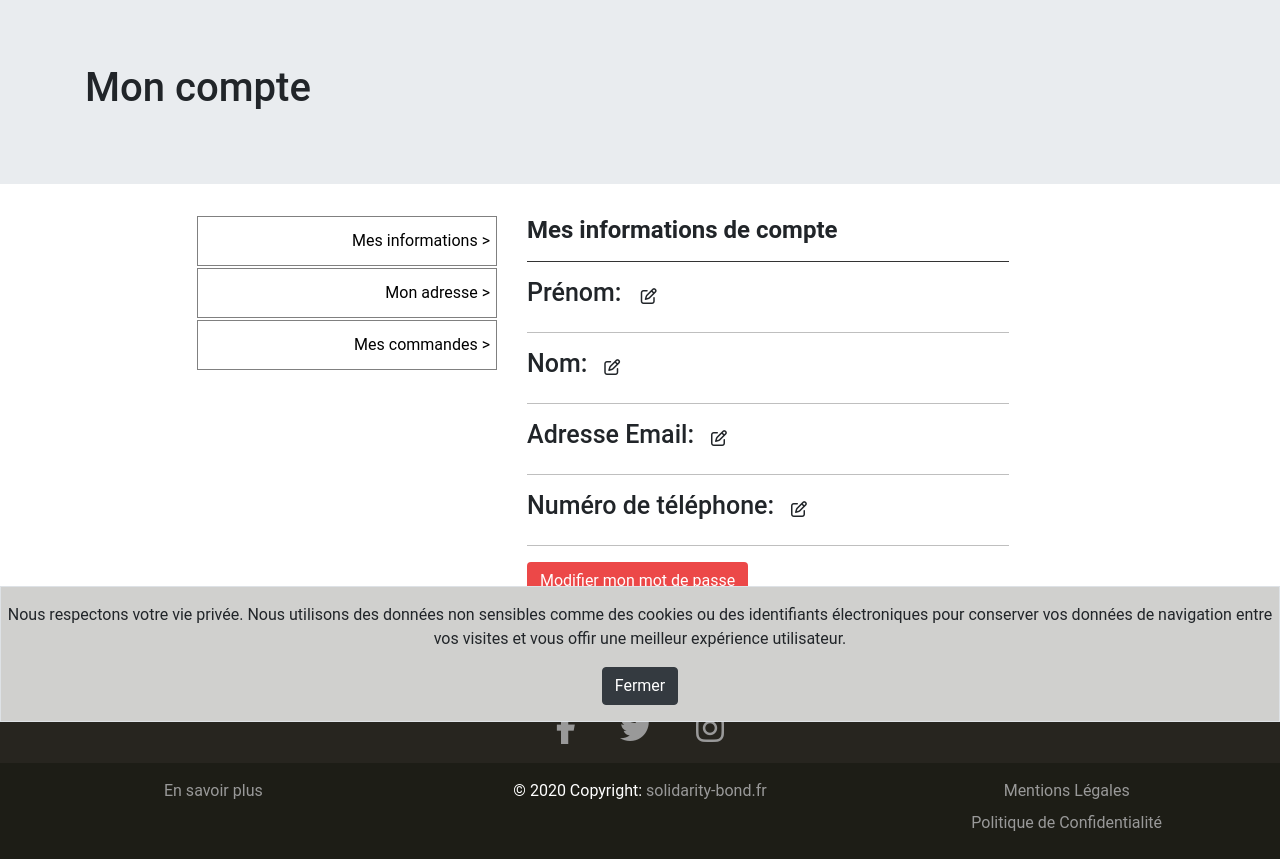
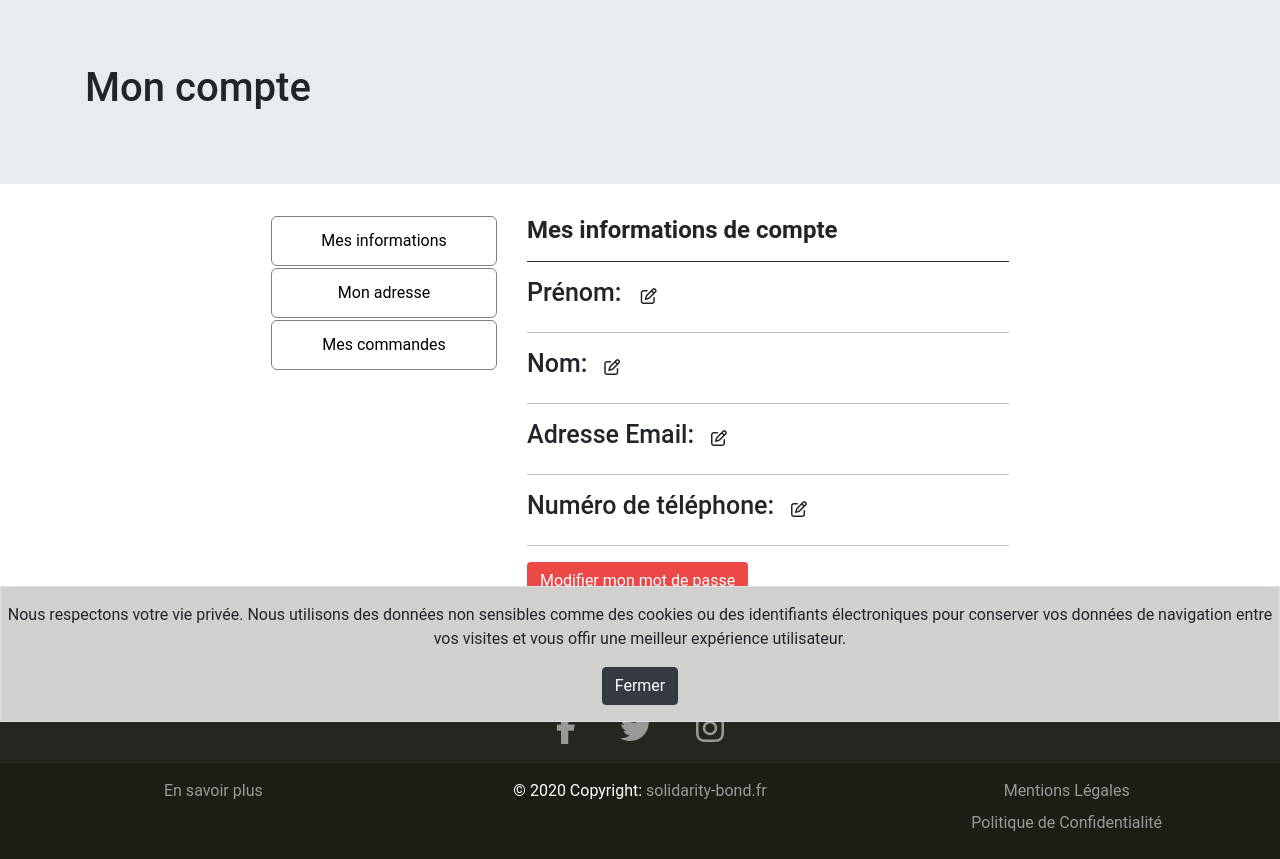
Before and after one commit to SamilErd/Solidarity-Bond, a Symfony app: template templates/security/account.html.twig in a window 1280 px wide. Shown: the part 78-937 px from the top of the page. Run offline with Twig, Linux system fonts and the light colour scheme; the template is opened without the code that fills it, so the values that code supplies are empty; some libraries are stand-ins or nearby versions.

Commit message:
account view fix

```diff
--- a/public/css/custom.css
+++ b/public/css/custom.css
@@ -355,17 +355,17 @@ ul {
   background-color: white;
   color: black; /* White text */
   display: block; /* Make the buttons appear below each other */
-  width: 300px;
+  width: 100%;
   height: 50px;
-  text-align: right;
   border: 1px solid gray;
+  border-radius : 6px;
   margin-bottom: 2px;
   outline:none;
 }
 
 
 .Toright{
-  padding-left: 50px;
+
   transition: transform .2s;
 }
 .Toright:hover {
--- a/templates/main/index.html.twig
+++ b/templates/main/index.html.twig
@@ -249,7 +249,6 @@ $(document).ready(function(){
 			var yyyy = today.getFullYear();
 			today = mm + '/' + dd + '/' + yyyy;
 			var totalcases = Object.values(response)[0][0].total_cases;
-			console.log(typeof totalcases);
 			var totaldeaths = Object.values(response)[0][0].total_deaths;
 			var countries = Object.values(response)[0][0].total_affected_countries;
 			var totalrecovered = Object.values(response)[0][0].total_recovered;
--- a/templates/security/account.html.twig
+++ b/templates/security/account.html.twig
@@ -16,11 +16,11 @@
 	{% endif %}
 <div class="container width-responsive justify-account">
 	<div class="row">
-			<div class="col-xl-4 col-md-6 col-sm-6 mx-auto mb-3" style="text-algin:center;">
-				<div class="">
-					<button class="btn-acc float-right Toright" onclick="ShowInfos()">{% trans %}Mes informations{% endtrans %} ></button>
-					<button class="btn-acc float-right Toright" onclick="ShowAddress()">{% trans %}Mon adresse{% endtrans %} ></button>
-					<button class="btn-acc float-right Toright" onclick="ShowOrders()">{% trans %}Mes commandes{% endtrans %} ></button>
+			<div class="col-xl-4 col-md-12 mx-auto mb-3 text-center">
+				<div style="margin: 0 auto; width: auto;">
+					<button class="btn-acc Toright text-center" onclick="ShowInfos()">{% trans %}Mes informations{% endtrans %}</button>
+					<button class="btn-acc Toright text-center" onclick="ShowAddress()">{% trans %}Mon adresse{% endtrans %}</button>
+					<button class="btn-acc Toright text-center" onclick="ShowOrders()">{% trans %}Mes commandes{% endtrans %}</button>
 				</div>
 			</div>
 
@@ -84,8 +84,8 @@
 						<input class="form_css" placeholder = "Mot de passe actuel" type="password" name="CurrentPass" style="margin-bottom: 15px"/><br>
 						<input class="form_css mr-5" placeholder = "Nouveau mot de passe" type="password" name="NewPass" style="margin-bottom: 15px"/>
 						<input class="form_css" placeholder = "Confirmez votre mot de passe" type="password" name="ConfirmPass" style="margin-bottom: 15px" />
-						<button type="submit" class="btn btn-dark " id="btn" style="display:block ; width: 200px; margin-bottom: 10px">{% trans %}Mettre à jour{% endtrans %}</button>
-						<button class="btn btn-dark " id="btn" onclick="ShowPass()" style="display:block; width: 200px">{% trans %}Annuler{% endtrans %}</button>
+						<button type="submit" class="btn btn-dark " style="display:block ; width: 200px; margin-bottom: 10px">{% trans %}Mettre à jour{% endtrans %}</button>
+						<button class="btn btn-dark " onclick="ShowPass()" style="display:block; width: 200px">{% trans %}Annuler{% endtrans %}</button>
 						</form>
 					</div>
 				</div>
```
